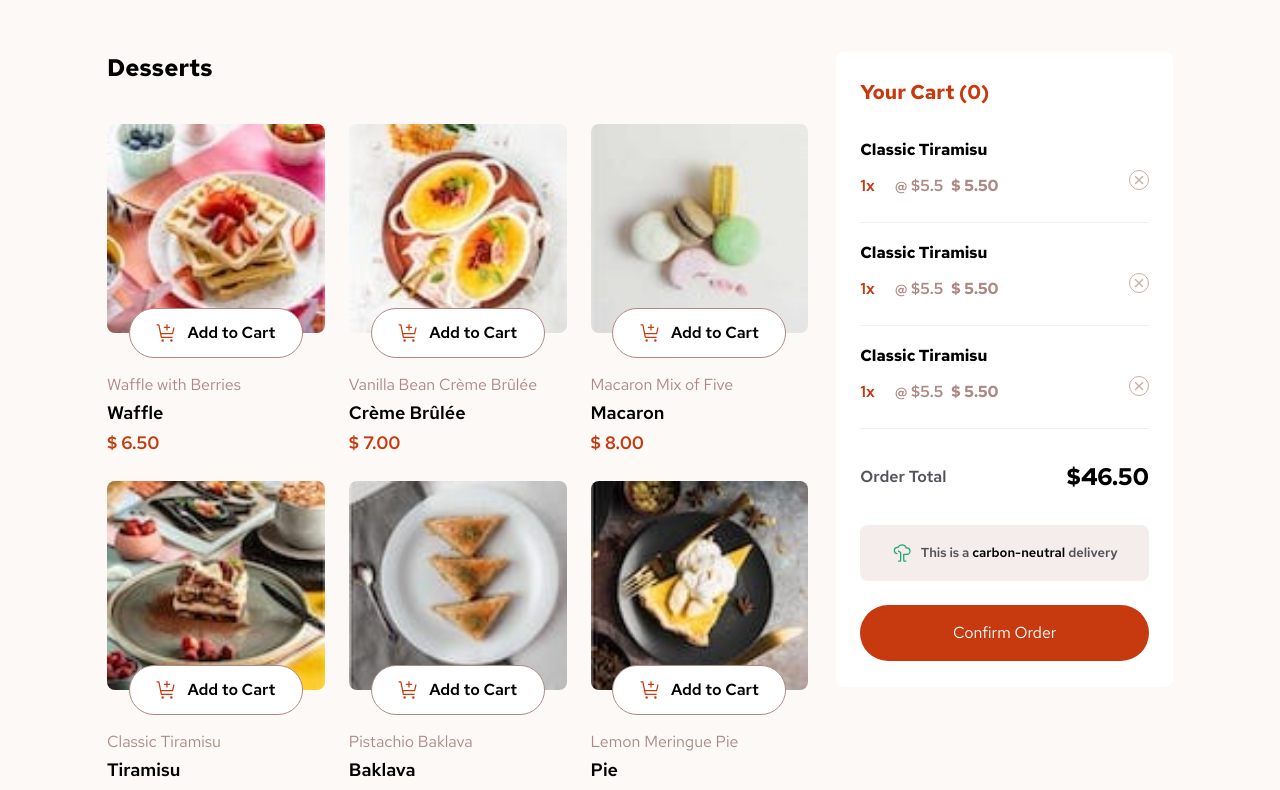
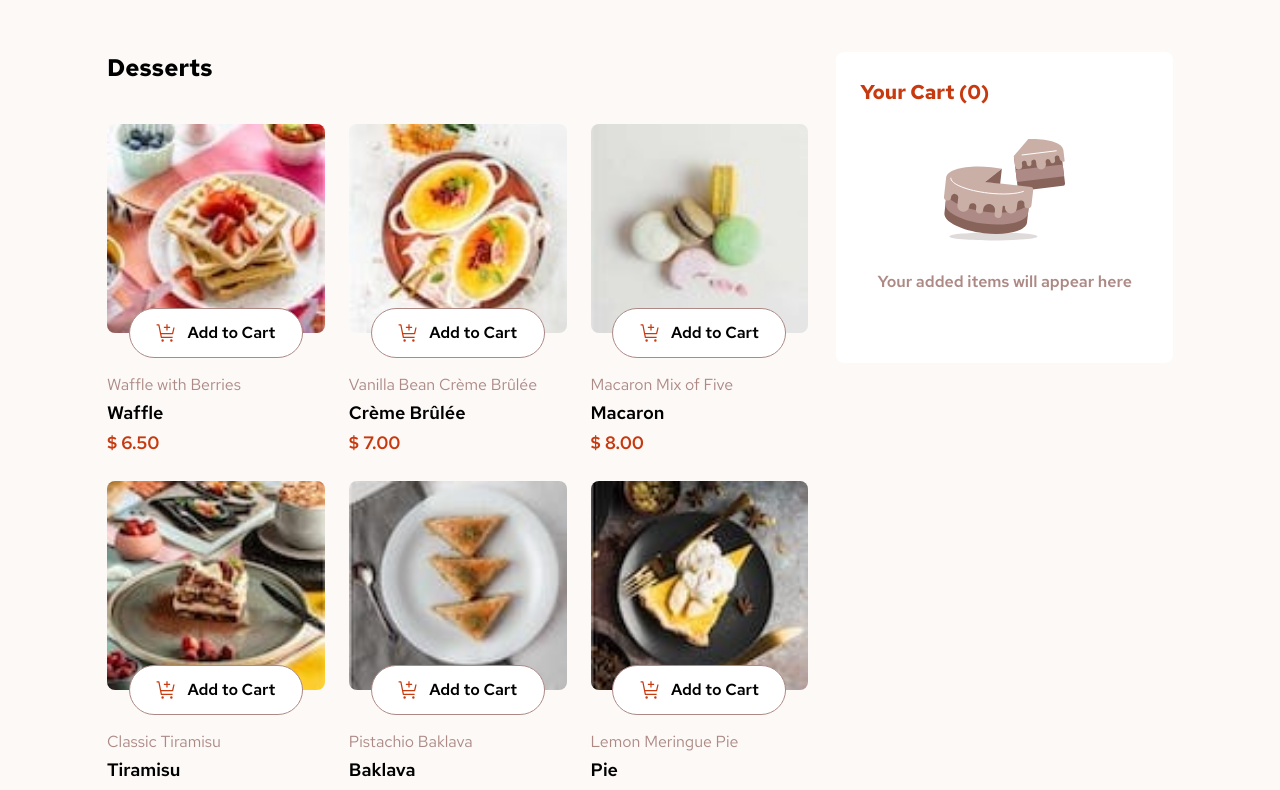
Before and after one commit to Arkorede/product-list-with-cart, a React (Vite) app: page / in a window 1280 px wide. Shown: the top 790 px of the page. Built offline with nearby package versions, Linux system fonts and the light colour scheme.

Commit message:
Feat: display cart items on the on the DOM after being selected

```diff
--- a/src/atoms/CartItem.jsx
+++ b/src/atoms/CartItemAtom.jsx
@@ -5,7 +5,7 @@ import PropTypes from "prop-types";
 import { useCart } from "../context/CartContext";
 import { useEffect } from "react";
 
-const CartItem = (props) => {
+const CartItemAtom = (props) => {
   const { image, name, category, price, isSelected, quantity } = props;
   const { addToCart, cartItems, increaseQuantity, decreaseQuantity } =
     useCart();
@@ -85,7 +85,7 @@ const CartItem = (props) => {
   );
 };
 
-CartItem.propTypes = {
+CartItemAtom.propTypes = {
   image: PropTypes.shape({
     mobile: PropTypes.string.isRequired,
     tablet: PropTypes.string.isRequired,
@@ -99,4 +99,4 @@ CartItem.propTypes = {
   isSelected: PropTypes.bool.isRequired,
 };
 
-export default CartItem;
+export default CartItemAtom;
--- a/src/atoms/SelectedCartItemAtom.jsx
+++ b/src/atoms/SelectedCartItemAtom.jsx
@@ -1,15 +1,18 @@
 import removeItemIcon from "../assets/images/icon-remove-item.svg";
+import PropTypes from "prop-types";
 
-const SelectedCartItemAtom = () => {
+const SelectedCartItemAtom = (props) => {
+  const { name, price, quantity } = props;
+
   return (
     <>
       <div className="flex items-center justify-between border-b border-rose-100">
         <div className="flex flex-col pb-6 space-y-3">
-          <p className="font-bold">Classic Tiramisu</p>
+          <p className="font-bold">{name}</p>
           <div className="flex items-center justify-start">
-            <p className="mr-5 font-semibold text-red">1x</p>
-            <p className="mr-2 font-semibold text-rose-400">@ $5.5</p>
-            <p className="font-bold text-rose-400">$ 5.50</p>
+            <p className="mr-5 font-semibold text-red">{quantity}x</p>
+            <p className="mr-2 font-semibold text-rose-400">@ ${price}</p>
+            <p className="font-bold text-rose-400">$ {price * quantity}</p>
           </div>
         </div>
         <button className="p-1 border rounded-full border-rose-300 hover:filter hover:brightness-0">
@@ -20,4 +23,10 @@ const SelectedCartItemAtom = () => {
   );
 };
 
+SelectedCartItemAtom.propTypes = {
+  name: PropTypes.string.isRequired,
+  price: PropTypes.number.isRequired,
+  quantity: PropTypes.number.isRequired,
+};
+
 export default SelectedCartItemAtom;
--- a/src/components/MyCart.jsx
+++ b/src/components/MyCart.jsx
@@ -1,14 +1,21 @@
-// import illustrationEmptyCart from "../../public/assets/images/illustration-empty-cart.svg";
+import illustrationEmptyCart from "../assets/images/illustration-empty-cart.svg";
 import iconCarbonNeutral from "../assets/images/icon-carbon-neutral.svg";
 import SelectedCartItemAtom from "../atoms/SelectedCartItemAtom";
+import { useCart } from "../context/CartContext";
 
 const MyCart = () => {
+  const { cartItems } = useCart();
+
   return (
     <div className="px-6 py-[1.625rem] w-full rounded-lg bg-white">
-      <h2 className="text-xl font-bold text-red">Your Cart (0)</h2>
+      <h2 className="text-xl font-bold text-red">
+        Your Cart ({cartItems.length})
+      </h2>
 
-      {/* No cart items (Empty state) */}
-      {/* <figure className="mt-5 pb-[2.6875rem]">
+      <div className="w-full">
+        {cartItems.length === 0 ? (
+          //  No cart items (Empty state)
+          <figure className="mt-5 pb-[2.6875rem]">
             <img
               src={illustrationEmptyCart}
               alt="empty cart"
@@ -17,13 +24,14 @@ const MyCart = () => {
             <figcaption className="mt-4 font-semibold text-center text-rose-400">
               Your added items will appear here
             </figcaption>
-      </figure> */}
-
-      {/* selected cart item  */}
+          </figure>
+        ) : (
+          // selected cart items
+          <div className="w-full">
             <div className="mt-8 space-y-[1.125rem]">
-        <SelectedCartItemAtom />
-        <SelectedCartItemAtom />
-        <SelectedCartItemAtom />
+              {cartItems.map((cartItem, index) => {
+                return <SelectedCartItemAtom key={index} {...cartItem} />;
+              })}
             </div>
 
             {/* Total Price */}
@@ -36,8 +44,8 @@ const MyCart = () => {
             <div className="flex items-center justify-center py-4 rounded-lg bg-rose-100 gap-x-2 lg:max-xl:gap-x-1">
               <img src={iconCarbonNeutral} alt="carbon neutral" />
               <p className="text-[#52525b] text-base font-semibold text-nowrap lg:max-[1312px]:text-[13px]">
-          This is a <span className="!text-[#000000]">carbon-neutral</span>{" "}
-          delivery
+                This is a{" "}
+                <span className="!text-[#000000]">carbon-neutral</span> delivery
               </p>
             </div>
 
@@ -46,6 +54,9 @@ const MyCart = () => {
               confirm order
             </button>
           </div>
+        )}
+      </div>
+    </div>
   );
 };
 
--- a/src/components/ProductList.jsx
+++ b/src/components/ProductList.jsx
@@ -1,5 +1,5 @@
 import { products } from "../constants";
-import CartItem from "../atoms/CartItem";
+import CartItemAtom from "../atoms/CartItemAtom";
 import { useCart } from "../context/CartContext";
 
 const ProductList = () => {
@@ -16,7 +16,7 @@ const ProductList = () => {
         const quantity = cartItem ? cartItem.quantity : 0;
         // Return the CartItem component for each product
         return (
-          <CartItem
+          <CartItemAtom
             key={index}
             {...product}
             isSelected={isSelected}
--- a/src/hooks/useCart.js
+++ /dev/null
@@ -1,4 +0,0 @@
-import { useContext } from 'react';
-import { CartContext } from '../context/CartContext'
-
-export const useCart = () => useContext(CartContext);
```
Lines whose indentation alone changed are shown as unchanged.
